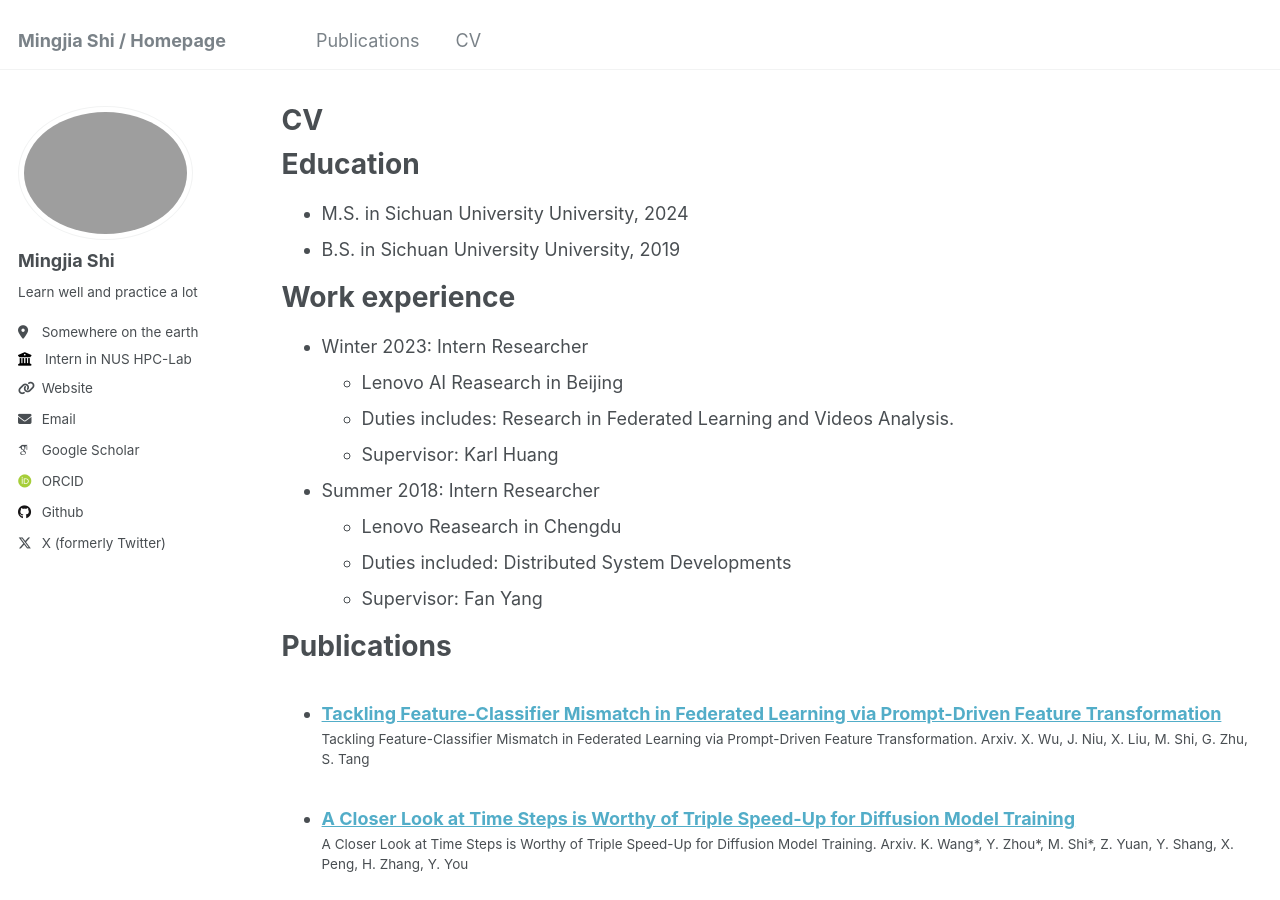
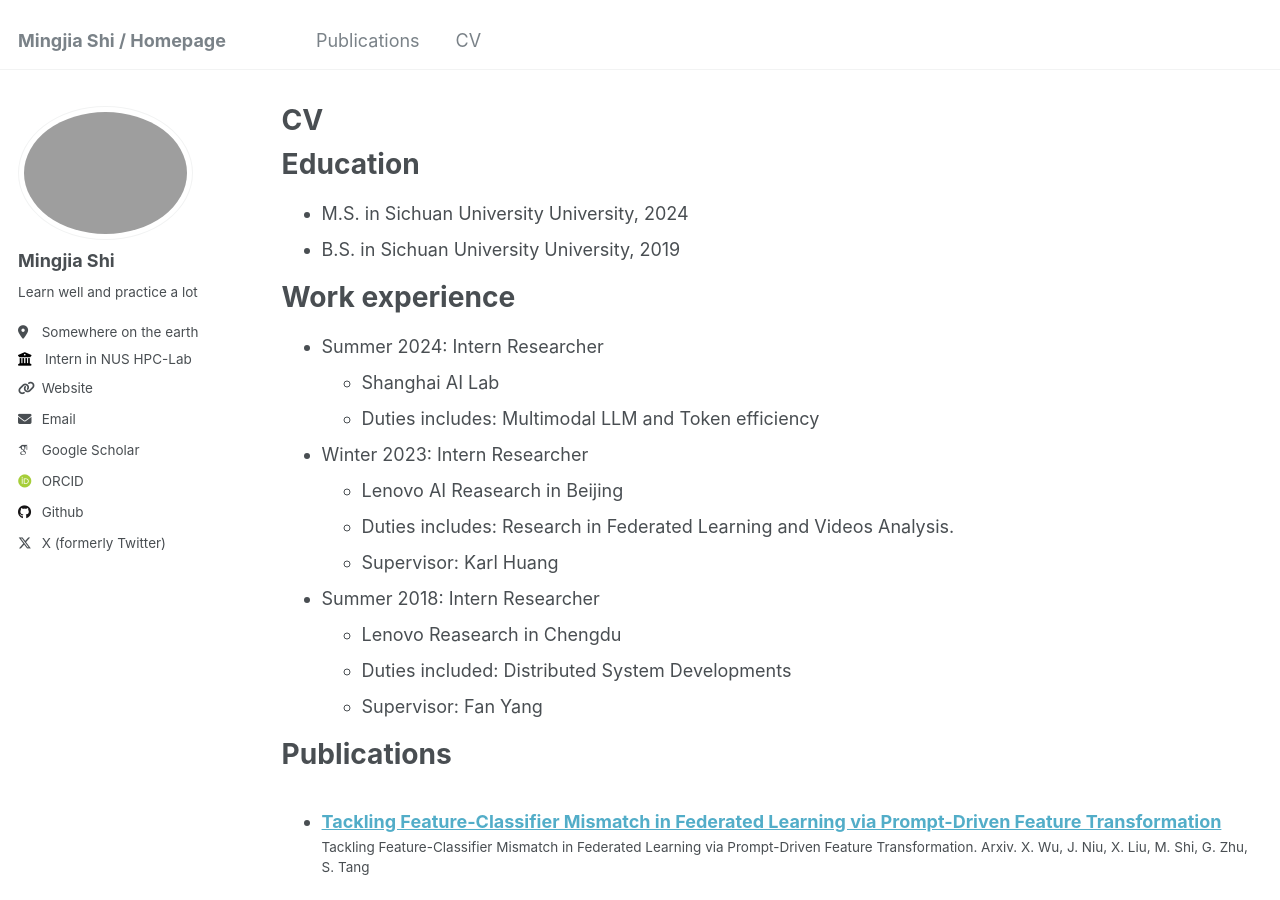
Before and after one commit to BDeMo/homepage, a Jekyll site: the page built from _pages/cv.md, in a window 1280 px wide and 900 px high. Built offline with Jekyll 4.4.1, drawn with Linux system fonts in a browser that asks for light colours; some web fonts are replaced.

Commit message:
Update CV

```diff
--- a/_pages/cv.md
+++ b/_pages/cv.md
@@ -17,6 +17,10 @@ Education
 
 Work experience
 ======
+* Summer 2024: Intern Researcher
+  * Shanghai AI Lab
+  * Duties includes: Multimodal LLM and Token efficiency
+
 * Winter 2023: Intern Researcher
   * Lenovo AI Reasearch in Beijing
   * Duties includes: Research in Federated Learning and Videos Analysis.
```
